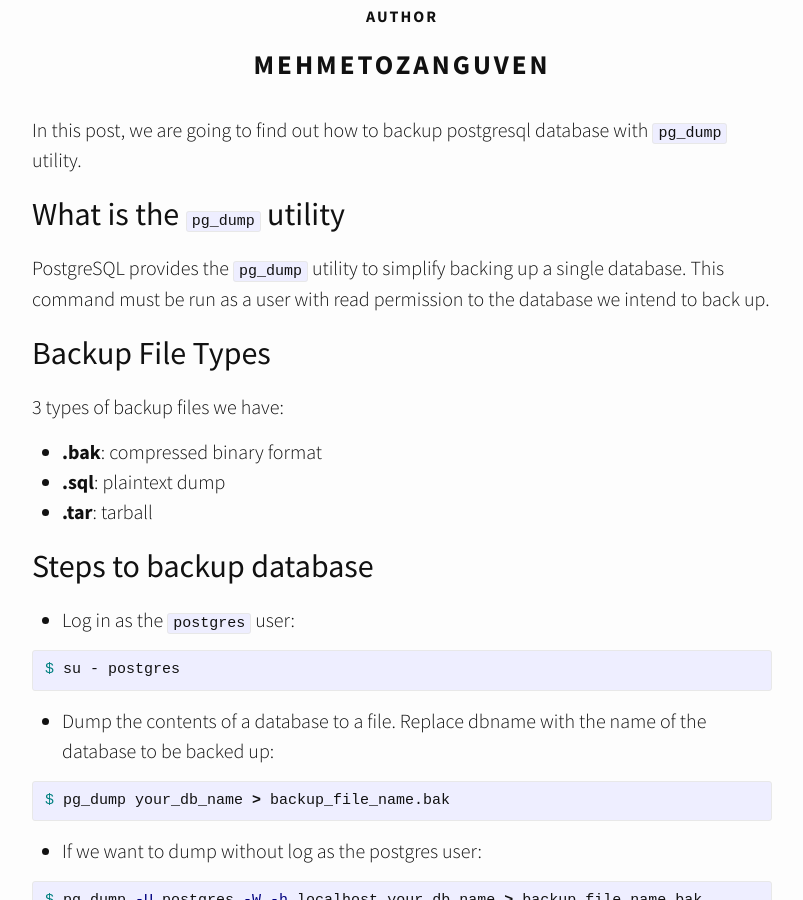
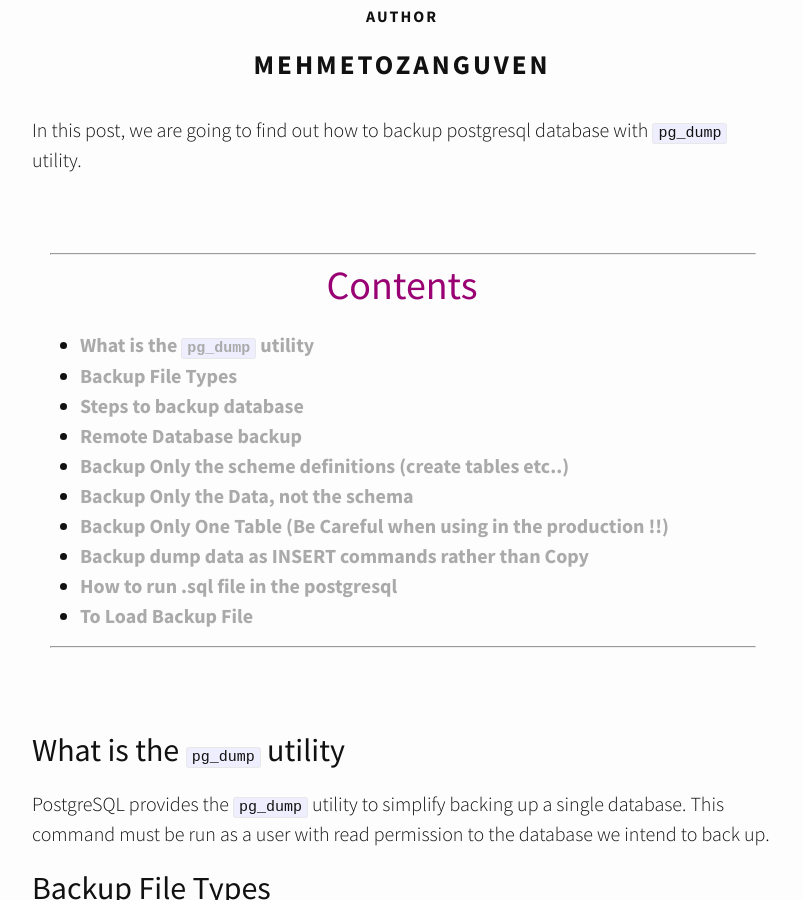
Before and after one commit to mehmetozanguven/mehmetozanguven.github.io, a Jekyll site: the page built from _posts/others/2021-07-31-postgresql-backup.md, in a window 1280 px wide and 900 px high, scrolled down 531 px. Shown: the whole window, without its empty margins (238-1041 px from the left). Built offline with Jekyll 4.4.1, drawn with Linux system fonts in a browser that asks for light colours; nearby versions of some CDN libraries.

Commit message:
Add content to two blogs

```diff
--- a/_posts/others/2021-07-31-postgresql-backup.md
+++ b/_posts/others/2021-07-31-postgresql-backup.md
@@ -7,6 +7,14 @@ author: "mehmetozanguven"
 ---
 
 In this post, we are going to find out how to backup postgresql database with `pg_dump` utility.
+
+<nav class="custom-table-of-contents">
+<hr class="horizontal-line">
+  <h4 class="table-of-contents-title">Contents</h4>
+  * this unordered seed list will be replaced by toc as unordered list
+  {:toc}
+ <hr class="horizontal-line">
+</nav>
 
 ## What is the `pg_dump` utility
 
```
Also changed, not shown: _posts/others/2021-08-01-postgresql-check-session-and-storage.md (+8 -0 lines).
